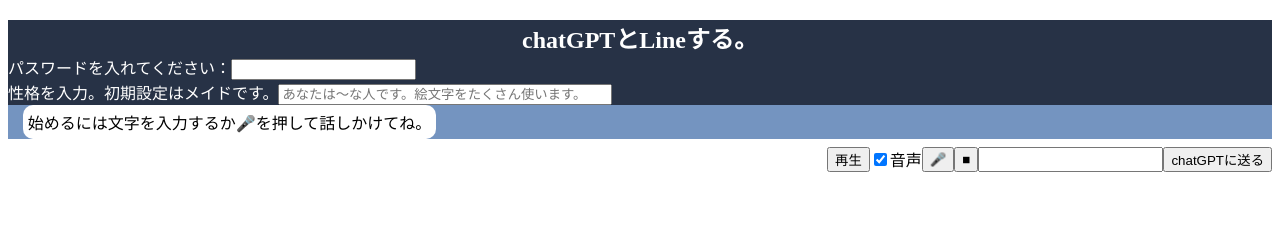
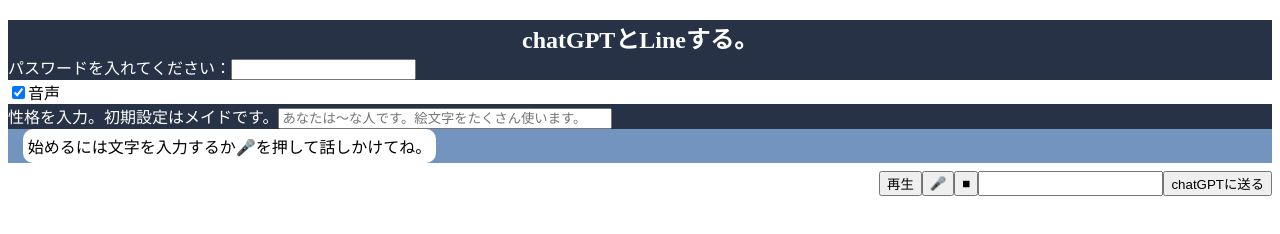
Before and after one commit to Masaruma/Masamasa.line1, a plain HTML site: page index.html in a window 1280 px wide. Drawn offline with nearby package versions, Linux system fonts and the light colour scheme.

Commit message:
Update index.html

```diff
--- a/index.html
+++ b/index.html
@@ -17,7 +17,7 @@
     <h2>chatGPTとLineする。</h2>
     <!-- gptのアウトプットが入ってくる -->
     <div class="myinput"></div>
-    <div class="gptoutput">パスワードを入れてください：<input type="text" name="pass" id="pass"></div>
+    <div class="gptoutput">パスワードを入れてください：<input type="text" name="pass" id="pass"></div><label><input class="sound" type="checkbox" checked/>音声</label>
       <div class="character">性格を入力。初期設定はメイドです。<input type="text" name="character" id="character" placeholder="あなたは～な人です。絵文字をたくさん使います。"></div>
     <div id="Line">
       <div class="gptResponse">始めるには文字を入力するか🎤を押して話しかけてね。</div>
@@ -25,7 +25,7 @@
 
     <div id="user-click">
       <button id="speak-btn">再生</button>
-      <label><input class="sound" type="checkbox" checked/>音声</label>
+
       <button type="button" class="start">🎤</button>
       <button type="button" class="stop">■</button>
       <div></div>
```
